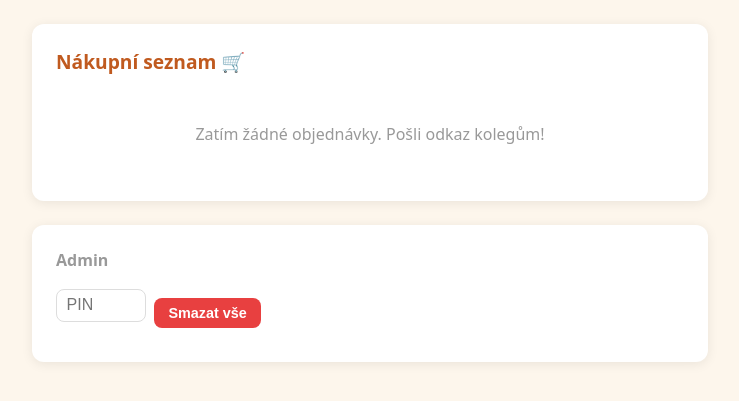
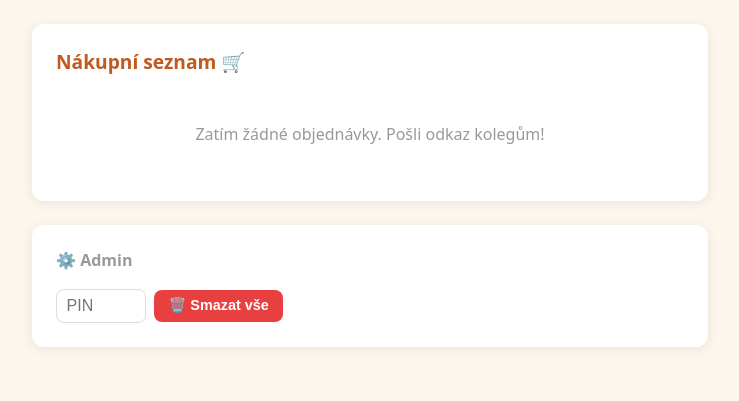
Before and after one commit to denbuk/easter_food, a Flask app: page /orders in a window 1280 px wide. Shown: the part 62-463 px from the top of the page, without its empty margins (270-1009 px from the left). Run offline with Flask 3, Linux system fonts and the light colour scheme; data that the repository does not hold is empty.

Commit message:
Fix PIN layout and add icons to buttons
PIN input and delete button now sit on one stable line using
flexbox with nowrap. Added emoji icons to all action buttons.

https://claude.ai/code/session_01RpUTyFgeAWyLt9U8zDiP5j

```diff
--- a/templates/edit_lookup.html
+++ b/templates/edit_lookup.html
@@ -6,7 +6,7 @@
   <form method="POST" action="/edit">
     <label for="name">Tvoje jméno</label>
     <input type="text" id="name" name="name" placeholder="např. Anna" required autofocus>
-    <button type="submit" class="btn btn-primary">Načíst objednávku</button>
+    <button type="submit" class="btn btn-primary">🔍 Načíst objednávku</button>
   </form>
 </div>
 {% endblock %}
--- a/templates/edit_order.html
+++ b/templates/edit_order.html
@@ -46,11 +46,11 @@
     </div>
 
     <button type="button" id="add-item" class="btn btn-sm" style="background:#f0e0d0;color:#c05a1f;margin-bottom:1.25rem;">
-      + Přidat další položku
+      ➕ Přidat další položku
     </button>
 
     <br>
-    <button type="submit" class="btn btn-primary">Uložit změny</button>
+    <button type="submit" class="btn btn-primary">💾 Uložit změny</button>
     <a href="/" style="display:inline-block;margin-top:0.5rem;color:#999;font-size:0.9rem;">Zrušit</a>
   </form>
 </div>
--- a/templates/index.html
+++ b/templates/index.html
@@ -22,11 +22,11 @@
     </div>
 
     <button type="button" id="add-item" class="btn btn-sm no-print" style="background:#f0e0d0;color:#c05a1f;margin-bottom:1.25rem;">
-      + Přidat další položku
+      ➕ Přidat další položku
     </button>
 
     <br>
-    <button type="submit" class="btn btn-primary">Odeslat objednávku</button>
+    <button type="submit" class="btn btn-primary">✅ Odeslat objednávku</button>
   </form>
 </div>
 
--- a/templates/orders.html
+++ b/templates/orders.html
@@ -8,13 +8,30 @@
     .print-title { display: block !important; }
   }
   .print-title { display: none; font-size: 1.3rem; font-weight: 700; margin-bottom: 1rem; }
+
+  .admin-form {
+    display: flex;
+    align-items: center;
+    gap: 0.5rem;
+    flex-wrap: nowrap;
+  }
+  .admin-form input[type=password] {
+    width: 90px;
+    flex-shrink: 0;
+    padding: 0.45rem 0.6rem;
+    border: 1.5px solid #ddd;
+    border-radius: 8px;
+    font-size: 1rem;
+    margin-bottom: 0;
+  }
+  .admin-form input[type=password].error { border-color: #e84040; }
 </style>
 
 <div class="card" style="margin-bottom:1.5rem;">
-  <div style="display:flex;justify-content:space-between;align-items:center;margin-bottom:1rem;">
+  <div style="display:flex;justify-content:space-between;align-items:center;margin-bottom:1rem;gap:0.5rem;">
     <h2 style="margin:0;">Nákupní seznam 🛒</h2>
     {% if aggregated %}
-    <button onclick="window.print()" class="btn btn-sm no-print" style="background:#f0e0d0;color:#c05a1f;">🖨 Vytisknout</button>
+    <button onclick="window.print()" class="btn btn-sm no-print" style="background:#f0e0d0;color:#c05a1f;white-space:nowrap;">🖨️ Tisk</button>
     {% endif %}
   </div>
   <div class="print-title">Velikonoční nákupní seznam</div>
@@ -61,15 +78,15 @@
 {% endif %}
 
 <div class="card no-print">
-  <h2 style="color:#999;font-size:1rem;">Admin</h2>
+  <h2 style="color:#999;font-size:1rem;">⚙️ Admin</h2>
   <form method="POST" action="/clear" onsubmit="return confirm('Smazat VŠECHNY objednávky? Tuto akci nelze vrátit.');">
-    <div style="display:flex;gap:0.5rem;align-items:center;flex-wrap:wrap;">
+    <div class="admin-form">
       <input type="password" name="pin" placeholder="PIN" maxlength="10"
-             style="width:90px;padding:0.4rem 0.6rem;border:1.5px solid {% if request.args.get('pin_error') %}#e84040{% else %}#ddd{% endif %};border-radius:8px;font-size:1rem;">
-      <button type="submit" class="btn btn-danger btn-sm">Smazat vše</button>
+             class="{% if request.args.get('pin_error') %}error{% endif %}">
+      <button type="submit" class="btn btn-danger btn-sm">🗑️ Smazat vše</button>
     </div>
     {% if request.args.get('pin_error') %}
-    <p style="color:#e84040;font-size:0.85rem;margin-top:0.4rem;">Nesprávný PIN.</p>
+    <p style="color:#e84040;font-size:0.85rem;margin-top:0.5rem;">Nesprávný PIN.</p>
     {% endif %}
   </form>
 </div>
--- a/templates/thanks.html
+++ b/templates/thanks.html
@@ -4,8 +4,8 @@
   <div style="font-size:3rem;margin-bottom:1rem;">🐰</div>
   <h2>Díky, {{ name }}!</h2>
   <p style="margin:1rem 0 2rem;color:#666;">Tvoje objednávka byla uložena. Veselé Velikonoce!</p>
-  <a href="/" class="btn btn-primary">Přidat další objednávku</a>
+  <a href="/" class="btn btn-primary">➕ Přidat další objednávku</a>
   &nbsp;
-  <a href="/orders" class="btn" style="background:#f0e0d0;color:#c05a1f;">Zobrazit vše</a>
+  <a href="/orders" class="btn" style="background:#f0e0d0;color:#c05a1f;">📋 Zobrazit vše</a>
 </div>
 {% endblock %}
```
